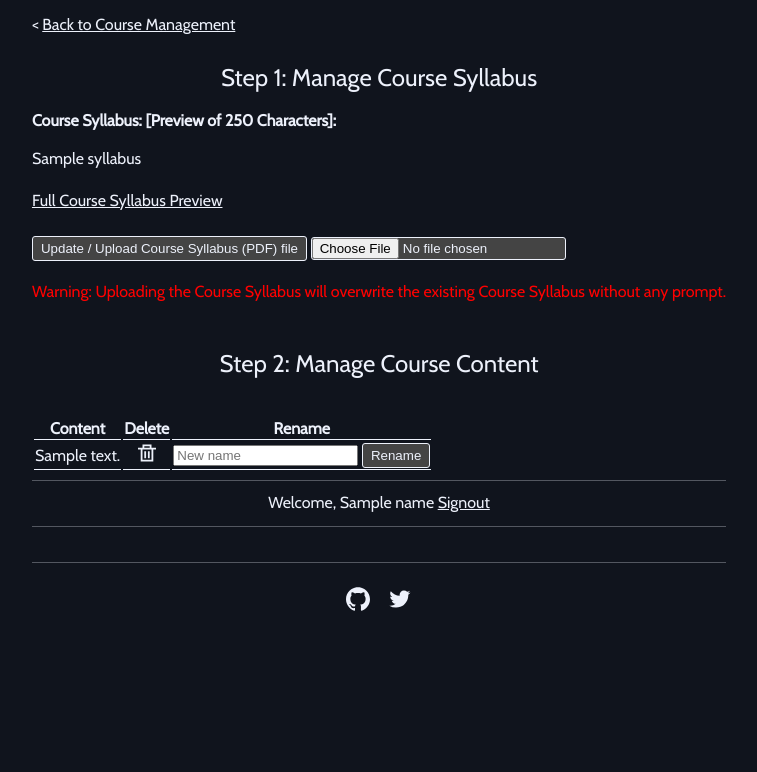
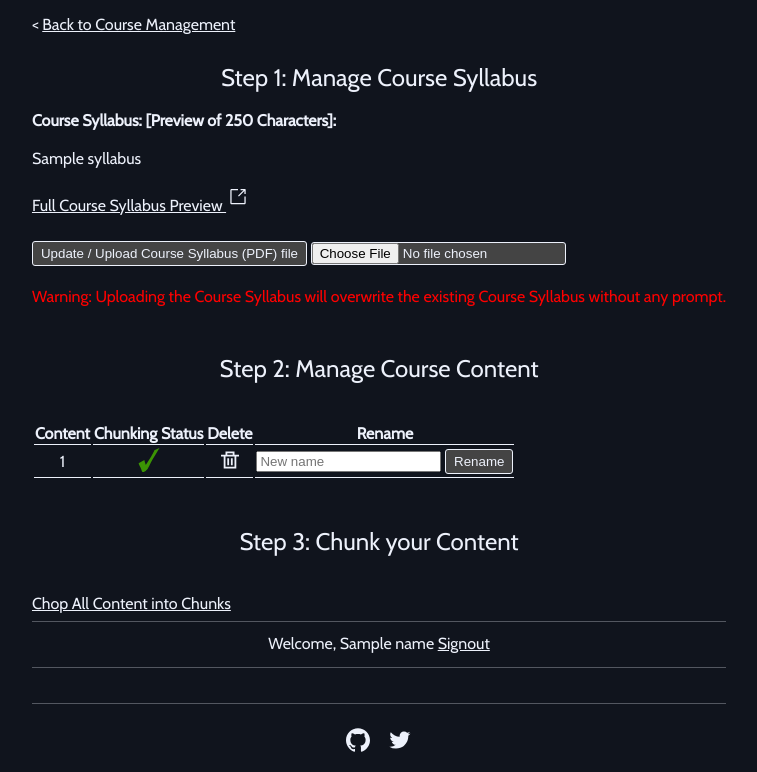
Before and after one commit to satishsurath/alldayta.xyz, a Flask app: template app/templates/course_contents.html in a window 1280 px wide. Shown: the part 175-947 px from the top of the page, without its empty margins (261-1018 px from the left). Before the commit the page ends 786 px from the top, so only its background shows below. Run offline with Flask 3, Linux system fonts and the light colour scheme; the visitor is signed in with stand-in values (Sample User, id 1); the template is opened without the code that fills it: values that come from a table or form of the project are taken from there, most other values are stand-ins (such as "Sample title", 1, 10 or a date in 2020); parts of the project's set-up code (start-up, migrations or seed data) failed here and were passed over; some libraries are stand-ins or nearby versions.

Commit message:
Adding the 'Chop Documents' feature for the Course Contents; Indication of Chunking status for individual files
Signed-off-by: Satish Surath <connect@sati.sh>

```diff
--- a/app/routes.py
+++ b/app/routes.py
@@ -11,7 +11,11 @@ from flask_login import login_required, current_user, UserMixin
 from flask_login import login_user, logout_user, login_required
 from werkzeug.utils import secure_filename
 from app.forms import UploadSyllabus
-from app.routes_helper.py import save_pdf_and_extract_text
+from app.routes_helper import (
+    save_pdf_and_extract_text,
+    check_processed_files
+)
+from app.chop_documents import chunk_documents_given_course_name
 from app.file_operations import (
     read_from_file_json,
     read_from_file_text,
@@ -174,8 +178,12 @@ def course_contents(course_name):
        save_pdf_and_extract_text(form, course_name)
     # Part 2: Load Course Content:
     folder_path = os.path.join(app.config["FOLDER_UPLOAD"], course_name)
-    contents = os.listdir(folder_path) if os.path.exists(folder_path) else []
-    # Part 3: Load Syllabus:
+    #hiding other folders and hidden files
+    if os.path.exists(folder_path):
+        contents = [f for f in os.listdir(folder_path) if os.path.isfile(os.path.join(folder_path, f)) and not f.startswith('.')]
+    else:
+        contents = []
+    contents_info = check_processed_files(contents, folder_path)
     if get_first_txt_file(os.path.join(app.config['FOLDER_PROCESSED_SYLLABUS'], course_name)):
       syllabus = read_from_file_text(get_first_txt_file(os.path.join(app.config['FOLDER_PROCESSED_SYLLABUS'], course_name))).replace('\n', '<br>')
     else:
@@ -184,6 +192,7 @@ def course_contents(course_name):
     return render_template(
        'course_contents.html',
        course_name=course_name,
+       contents_info = contents_info,
        contents=contents,
        syllabus=syllabus,
        name=session.get('name'),
@@ -207,6 +216,7 @@ def course_syllabus(course_name):
        )
 
 
+
 @app.route('/upload-file', methods=['GET', 'POST'])
 @login_required
 def upload_file():
@@ -218,3 +228,13 @@ def upload_file():
             file.save(os.path.join(app.config['FOLDER_UPLOAD'], course_name, filename))
         return "File uploaded successfully."
     return render_template('course_contents.html', course_name=course_name, name=session.get('name'))
+
+
+#  --------------------Routes for Content Processing --------------------
+
+@app.route('/chop-course-content', methods=['GET'])
+@login_required
+def chop_course_content():
+    course_name = request.args.get('course_name', None)
+    chunk_documents_given_course_name(os.path.join(app.config['FOLDER_UPLOAD'], course_name))
+    return redirect(request.referrer)
--- a/app/templates/base.html
+++ b/app/templates/base.html
@@ -24,7 +24,9 @@
       {% if current_user.is_authenticated %}
         {{ dropzone.load_css() }}
         {{ dropzone.style('border: 2px dashed #0087F7; margin: 10%; min-height: 4em; background-color: var(--bkg-color)') }}
-        {{ dropzone.config() }}
+        {{ dropzone.load_js() }}
+        {{ dropzone.config(id='myDropzone', custom_init='this.on("queuecomplete", function() {location.reload();});') }}
+
       {% endif %}
       <!-- Open Graph Meta Tags -->
       <meta property="og:title" content="All-Day-TA - Virtual Teaching Assistant">
@@ -280,8 +282,5 @@ function applyTheme() {
             </symbol>
           </defs>
       </svg>
-      {% if current_user.is_authenticated %}
-      {{ dropzone.load_js() }}
-      {% endif %}
     </body>
 </html>
--- a/app/templates/course_contents.html
+++ b/app/templates/course_contents.html
@@ -23,7 +23,7 @@
         <br><br>
         {{ syllabus[:200].replace('<br>', '')|safe }}
         <br><br>
-        <p><a href="{{ url_for('course_syllabus', course_name=course_name) }}" target="_blank">Full Course Syllabus Preview</a></p>
+        <p><a href="{{ url_for('course_syllabus', course_name=course_name) }}" target="_blank">Full Course Syllabus Preview <svg style="fill: var(--text-color); height:1.5rem; width:1.5rem;" xmlns="http://www.w3.org/2000/svg" xmlns:xlink="http://www.w3.org/1999/xlink" version="1.0" x="0px" y="0px" viewBox="0 0 100 125" enable-background="new 0 0 100 100" xml:space="preserve"><path d="M83.333,50v33.333H16.667V16.667H50V10H16.667C13.001,10,10,13,10,16.667v66.667C10,86.999,13.001,90,16.667,90h66.666  C86.999,90,90,86.999,90,83.333V50H83.333z"/><path d="M90,36.667l-0.003-23.335C90,11.493,88.506,10,86.667,10H63.333v6.665h15.283L50,45.285L54.714,50l28.619-28.615v15.281H90z  "/></svg></a></p>
         <br>
         {% else %}
         <br>
@@ -54,30 +54,111 @@
         <br>
         <br>
         <h2 class="center-align"> Step 2: Manage Course Content</h2>
-        <form action="{{ url_for('upload_file') }}" method="POST" class="dropzone" id="my-dropzone">
+        <form action="{{ url_for('upload_file') }}" method="POST" class="dropzone" id="myDropzone">
             <input type="hidden" name="csrf_token" value="{{ csrf_token() }}"/>
             <input type="hidden" name="course_name" value="{{ course_name }}">
         </form>
 
+
         <br>
         <br>
 
-        {% if contents %}
+        {% if contents_info %}
         <table style="text-align: center;">
             <thead>
                 <tr>
                     <th>Content</th>
+                    <th>Chunking Status</th>
                     <th>Delete</th>
                     <th>Rename</th>
 
                 </tr>
             </thead>
             <tbody>
-                {% for content in contents %}
+                {% for content in contents_info %}
                 <tr>
-                    <td>{{ content }}</td>
+                    <td>{{ content[0] }}</td>
+                    <td>{% if content[1]: %}
+
+                        <?xml version="1.0" encoding="UTF-8" standalone="no"?>
+<!-- Created with Inkscape (http://www.inkscape.org/) -->
+<svg
+    xmlns:inkscape="http://www.inkscape.org/namespaces/inkscape"
+    xmlns:rdf="http://www.w3.org/1999/02/22-rdf-syntax-ns#"
+    xmlns="http://www.w3.org/2000/svg"
+    xmlns:cc="http://creativecommons.org/ns#"
+    xmlns:dc="http://purl.org/dc/elements/1.1/"
+    xmlns:sodipodi="http://sodipodi.sourceforge.net/DTD/sodipodi-0.dtd"
+    xmlns:svg="http://www.w3.org/2000/svg"
+    xmlns:ns1="http://sozi.baierouge.fr"
+    xmlns:xlink="http://www.w3.org/1999/xlink"
+    id="svg2"
+    sodipodi:docname="Ryan_Taylor_Green_Tick_ok.svg"
+    viewBox="0 0 588.67 677.63"
+    sodipodi:version="0.32"
+    version="1.0"
+    inkscape:output_extension="org.inkscape.output.svg.inkscape"
+    inkscape:version="0.46dev+devel"
+    style="height:1.5rem; width:1.5rem;"  >
+
+  <sodipodi:namedview
+      id="base"
+      bordercolor="#666666"
+      inkscape:pageshadow="2"
+      guidetolerance="10.0"
+      pagecolor="#ffffff"
+      gridtolerance="10.0"
+      inkscape:zoom="0.41050506"
+      objecttolerance="10.0"
+      borderopacity="1.0"
+      inkscape:current-layer="svg2"
+      inkscape:cx="372.04724"
+      inkscape:cy="526.18109"
+      inkscape:window-y="87"
+      inkscape:window-x="66"
+      inkscape:window-height="643"
+      showgrid="false"
+      inkscape:pageopacity="0.0"
+      inkscape:window-width="640"
+  />
+  <g id="layer1"
+      transform="translate(-100.71 -203.07)">
+    <path
+        id="path3161"
+        style="opacity:.85987;fill:#44aa00"
+        d="m265.69 544.94c0.02 11.27 2.9 22.23 5.29 33.17 8.17 34.88 20.68 68.41 34.09 101.56 12.73 30.26 25.52 60.58 46.5 85.84 31.23-44.4-199.26 147.06-144.56 68.28 11.93-20.73 25.1-40.69 37.88-60.89 38.51-62.08 78.47-123.23 117.94-184.7 61.13-93.89 121.79-188.23 170.95-289.05 4.56-10.66 9.13-21.31 13.69-31.97l141.9-64.11c-6.82 11.82-13.64 23.65-20.46 35.48-57.62 97.4-117.91 193.2-174.39 291.28-31.32 56.62-62.01 113.61-90.06 171.94-9.87 19.45-20.6 38.36-31.07 57.47-27.23 62.99-141.39 169.08-179.22 97.63-10.72-32.02-21.55-64.09-36.06-94.65-14.74-32.38-30.38-64.33-45.42-96.57-5.01-10.73-8.52-21.88-11.98-33.19l164.98-87.52z"/>
+  </g>
+
+</svg>
+
+{% else %}
+
+<?xml version="1.0"?>
+<svg style="height:1.5rem; width:1.5rem;" xmlns:rdf="http://www.w3.org/1999/02/22-rdf-syntax-ns#" xmlns="http://www.w3.org/2000/svg" xmlns:cc="http://creativecommons.org/ns#" xmlns:xlink="http://www.w3.org/1999/xlink" xmlns:dc="http://purl.org/dc/elements/1.1/" xmlns:svg="http://www.w3.org/2000/svg" id="svg2160" viewBox="0 0 64 64" version="1.0">
+  <defs id="defs2162">
+    <radialGradient id="radialGradient2201" gradientUnits="userSpaceOnUse" cy="15.163" cx="15.891" r="27.545">
+      <stop id="stop3145" stop-color="#fff" offset="0"/>
+      <stop id="stop3147" stop-color="#00f038" stop-opacity="0" offset="1"/>
+    </radialGradient>
+    <radialGradient id="radialGradient2203" gradientUnits="userSpaceOnUse" cy="16.847" cx="16.028" gradientTransform="matrix(.91888 .94532 -.71707 .69701 13.381 -10.047)" r="27.545">
+      <stop id="stop3203" stop-color="#ff9b9b" offset="0"/>
+      <stop id="stop3205" stop-color="#f00000" offset="1"/>
+    </radialGradient>
+  </defs>
+  <g id="layer1">
+    <g id="g2184" transform="translate(-59.5 -.5)">
+      <path id="path3185" d="m55.091 27.727a27.545 27.545 0 1 1 -55.091 0 27.545 27.545 0 1 1 55.091 0z" fill="url(#radialGradient2201)" transform="matrix(.99849 0 0 .99849 63.996 4.8147)"/>
+      <path id="path3187" stroke-linejoin="round" d="m55.091 27.727a27.545 27.545 0 1 1 -55.091 0 27.545 27.545 0 1 1 55.091 0z" transform="matrix(.99849 0 0 .99849 63.996 4.8147)" stroke="#be0000" stroke-linecap="round" stroke-width="2.5038" fill="url(#radialGradient2203)"/>
+      <path id="path3207" d="m95.594 19.312c-1.798 1.551-3.145 4.37-4.532 5.844-2.631-2.177-3.818-6.236-6.656-7.375-3.44 0.919-8.904 4.136-4.875 7.625 2.058 3.043 6.195 5.747 7.157 8.906-1.468 3.79-4.292 6.616-7.032 9.376 1.34 4.675 7.755 0.524 10.344-1.75 2.065-4.634 3.568 0.898 5.499 2.891 1.541 6.222 9.801 4.403 10.521-0.74-2.84-4.549-6.781-8.924-9.52-13.401 1.085-4.655 5.63-7.771 6.69-12.282-1.79-3.122-5.284 0.353-7.596 0.906z" fill="#fff"/>
+    </g>
+  </g>
+</svg>
+{% endif %}
+
+
+                    </td>
                     <td>
-                        <a href="{{ url_for('delete_item', name=course, course_name=course_name) }}"><svg style="fill: var(--text-color);" width="18px" height="18px"viewBox="0 -0.5 21 21" version="1.1" xmlns="http://www.w3.org/2000/svg" xmlns:xlink="http://www.w3.org/1999/xlink">
+                        <a href="{{ url_for('delete_item', name=content[0], course_name=course_name) }}"><svg style="fill: var(--text-color);" width="18px" height="18px"viewBox="0 -0.5 21 21" version="1.1" xmlns="http://www.w3.org/2000/svg" xmlns:xlink="http://www.w3.org/1999/xlink">
                             <g id="Page-1" stroke="none" stroke-width="1" fill="none" fill-rule="evenodd">
                                 <g id="Dribbble-Light-Preview" transform="translate(-179.000000, -360.000000)" style="fill: var(--text-color);">
                                     <g id="icons" transform="translate(56.000000, 160.000000)">
@@ -92,7 +173,7 @@
                     <td>
                         <form action="{{ url_for('rename_item') }}" method="post">
                             <input type="hidden" name="csrf_token" value="{{ csrf_token() }}"/>
-                            <input type="hidden" name="old_name" value="{{ content }}">
+                            <input type="hidden" name="old_name" value="{{ content[0] }}">
                             <input type="hidden" name="course_name" value="{{ course_name }}">
                             <input type="text" name="new_name" placeholder="New name">
                             <input type="submit" value="Rename">
@@ -103,6 +184,12 @@
                 {% endfor %}
             </tbody>
         </table>
+
+    <br><br>
+        <h2 class="center-align"> Step 3: Chunk your Content</h2>
+        <br><br>
+        <a href="{{ url_for('chop_course_content', course_name=course_name) }}">Chop All Content into Chunks</a>
+
         {% else %}
         <p>No content found.</p>
         {% endif %}
```
Also changed, not shown: app/chop_documents.py (+123 -106 lines), app/routes_helper.py (+16 -0 lines).
